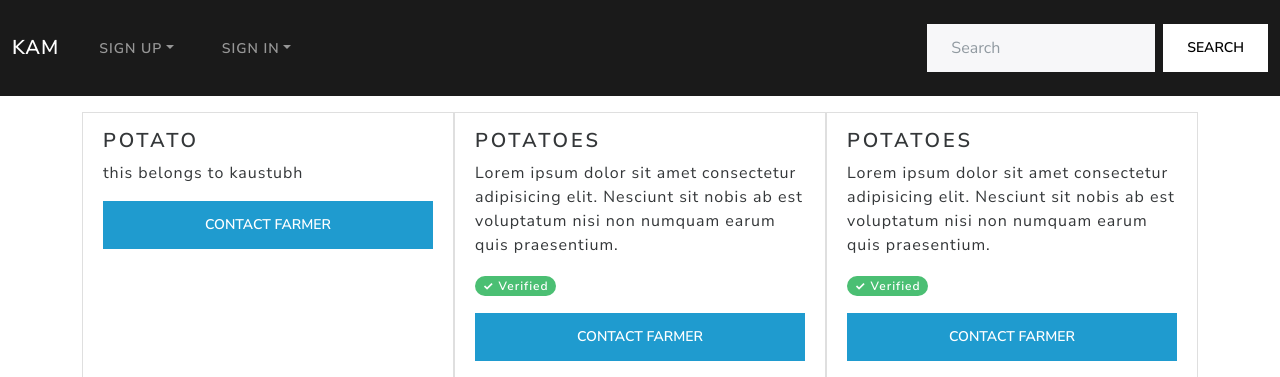
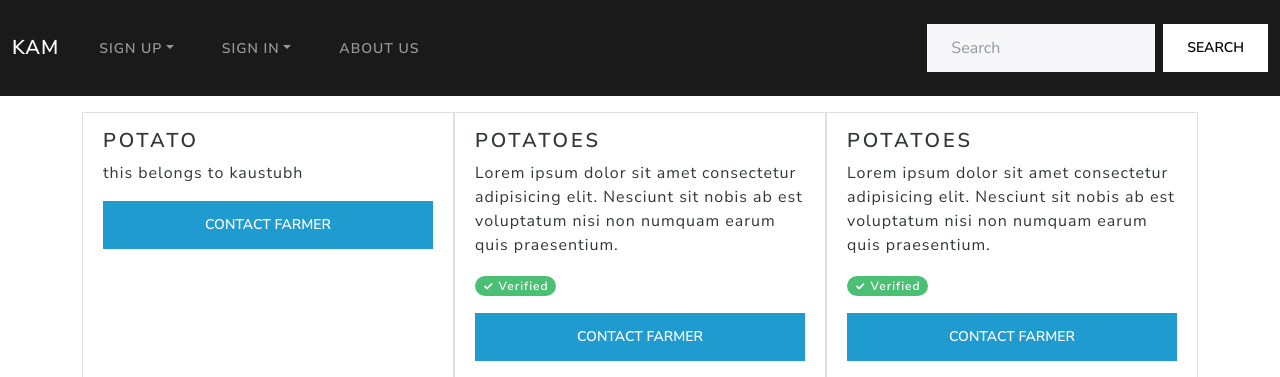
Before and after one commit to kaustubh-2406/KAM, a Flask app: page / in a window 1280 px wide. Shown: the top 377 px of the page. Run offline with Flask 2, Linux system fonts and the light colour scheme; data comes from the database, SQL or seed files in the repository; some libraries are stand-ins or nearby versions.

Commit message:
Update base.html
added /aboutus link to nav bar

```diff
--- a/package/templates/base.html
+++ b/package/templates/base.html
@@ -60,6 +60,9 @@
                                 <a class="dropdown-item" href="#">As Buyer/Trader</a>
                             </div>
                         </li>
+                        <li class="nav-item">
+                            <a class="nav-link" href="/aboutus">About us</a>
+                        </li>
                     </ul>
                     <form class="d-flex">
                         <input
```
